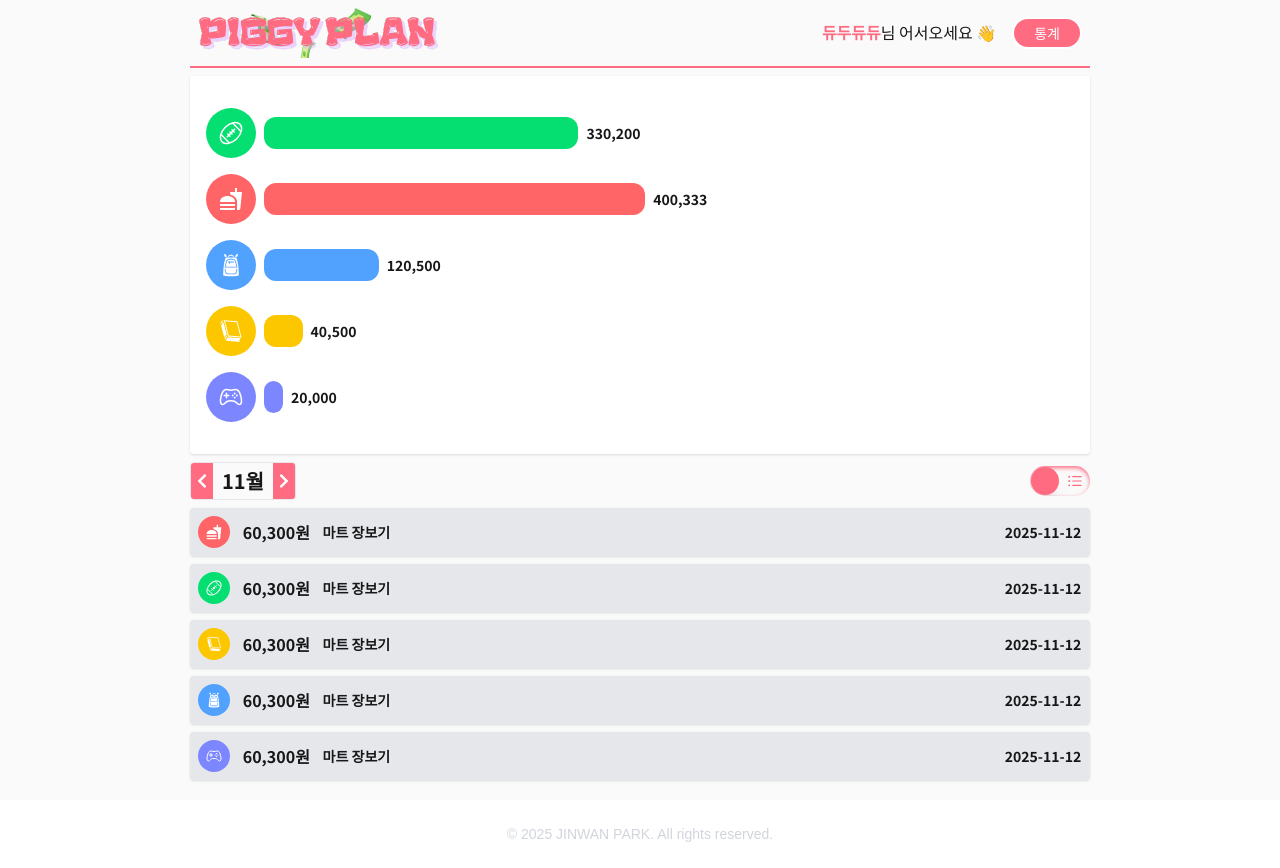
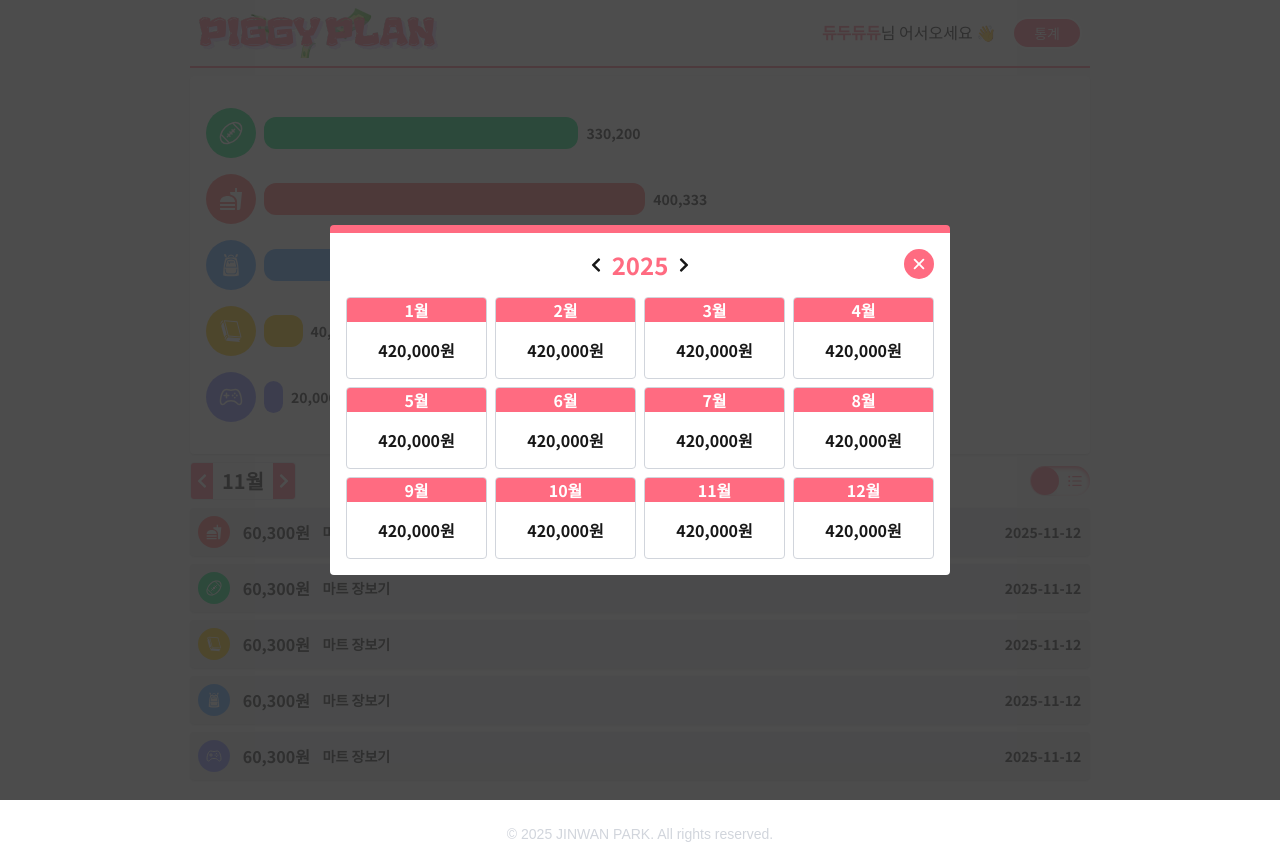
Before and after one commit to JinWan0823/piggy-plan, a Next.js app: page / in a window 1280 px wide. Both pictures are taken after a click on the button "통계". Built offline with nearby package versions, Linux system fonts and the light colour scheme.

Commit message:
💄 월간 총 금액 레이아웃 제작

```diff
--- a/app/_components/common/Calendar.tsx
+++ b/app/_components/common/Calendar.tsx
@@ -32,7 +32,7 @@ export default function Calendar({
             <li
               key={idx}
               className={`border border-gray-200 relative p-1 ${
-                day ? "bg-white" : "bg-[#fbfbfb]"
+                day ? "bg-white shadow-xl" : "bg-[#fbfbfb]"
               }`}
             >
               {day && (
--- a/app/_components/common/MainWrap.tsx
+++ b/app/_components/common/MainWrap.tsx
@@ -13,6 +13,15 @@ export default function MainWrap() {
   const [todayDate, setTodayDate] = useState(today.getDate());
 
   const [menu, setMenu] = useState(false);
+
+  //api연동 후 state로 변경
+  const totalMoney = [
+    { menu: "취미", money: 330200 },
+    { menu: "식비", money: 400333 },
+    { menu: "여행", money: 120500 },
+    { menu: "문화", money: 40500 },
+    { menu: "기타", money: 20000 },
+  ];
 
   const handlePrevMonth = () => {
     if (nowMonth <= 1) return;
@@ -30,7 +39,7 @@ export default function MainWrap() {
 
   return (
     <>
-      <MoneyTable />
+      <MoneyTable totalMoney={totalMoney} />
       <div className="flex items-center justify-between my-2">
         <div className="flex items-stratch rounded overflow-hidden border-1 border-gray-200">
           <button
--- a/app/_components/common/MoneyTable.tsx
+++ b/app/_components/common/MoneyTable.tsx
@@ -1,20 +1,17 @@
+import { TotalMoneyTypes } from "@/app/_types/moneyPlanTypes";
 import ProgressBar from "./ProgressBar";
 
-export default function MoneyTable() {
-  const arr = [
-    { menu: "취미", money: 330200 },
-    { menu: "식비", money: 400333 },
-    { menu: "여행", money: 120500 },
-    { menu: "문화", money: 40500 },
-    { menu: "기타", money: 20000 },
-  ];
+interface totalMoneyProps {
+  totalMoney: TotalMoneyTypes[];
+}
 
-  const total = arr.reduce((acc, cur) => acc + cur.money, 0);
+export default function MoneyTable({ totalMoney }: totalMoneyProps) {
+  const total = totalMoney.reduce((acc, cur) => acc + cur.money, 0);
 
   return (
     <div className="rounded bg-white p-4 py-8 mt-2 shadow-sm">
       <ul className="flex flex-col gap-4">
-        {arr.map((item, idx) => {
+        {totalMoney.map((item, idx) => {
           const percent = (item.money / total) * 100;
           return (
             <ProgressBar
--- /dev/null
+++ b/app/_components/common/MonthlyTotal.tsx
@@ -0,0 +1,55 @@
+"use client";
+import React, { SetStateAction, useEffect, useState } from "react";
+import { FaChevronLeft, FaChevronRight } from "react-icons/fa";
+import { IoClose } from "react-icons/io5";
+
+export default function MonthlyTotal({
+  setModal,
+}: {
+  setModal: React.Dispatch<SetStateAction<boolean>>;
+}) {
+  const [nowYear, setNowYear] = useState(new Date().getFullYear());
+
+  useEffect(() => {}, [nowYear]);
+
+  const arr = Array.from({ length: 12 });
+
+  return (
+    <div className="fixed inset-0 min-w-screen min-h-screen bg-[#333333de] z-999 flex items-center justify-center">
+      <div className="bg-white w-[95%] max-w-[620px] border-t-8 border-[#ff6b81] rounded p-4 relative">
+        <div className="flex items-center justify-center gap-2">
+          <button className="">
+            <FaChevronLeft />
+          </button>
+          <span className="text-2xl font-bold text-[#ff6b81]">{nowYear}</span>
+          <button className="">
+            <FaChevronRight />
+          </button>
+        </div>
+        <ul className="grid grid-cols-4 gap-2 mt-4">
+          {arr.map((_, idx) => (
+            <li
+              key={idx}
+              className="border-1 border-gray-300 rounded overflow-hidden"
+            >
+              <div className="text-center bg-[#ff6b81] text-white font-bold">
+                {idx + 1}월
+              </div>
+              <p className="text-center font-bold py-4">
+                <span>420,000</span>원
+              </p>
+            </li>
+          ))}
+        </ul>
+        <button
+          onClick={() => setModal(false)}
+          className="absolute right-4 top-4 w-[30px] h-[30px]
+        bg-[#ff6b81] text-white text-xl rounded-full
+        flex items-center justify-center"
+        >
+          <IoClose />
+        </button>
+      </div>
+    </div>
+  );
+}
--- /dev/null
+++ b/app/_components/pages/MainPage.tsx
@@ -0,0 +1,32 @@
+"use client";
+import { useState } from "react";
+import Logo from "../common/Logo";
+import MainWrap from "../common/MainWrap";
+import MonthlyTotal from "../common/MonthlyTotal";
+
+export default function MainPage() {
+  const [modal, setModal] = useState(false);
+  return (
+    <>
+      <div className="w-[900px] mx-auto">
+        <header className="p-2 flex items-center justify-between border-b-2 border-[#ff6b81]">
+          <div className="w-[240px]">
+            <Logo />
+          </div>
+          <p className="">
+            <span className="font-bold text-[#ff6b81]">듀두듀듀</span>님
+            어서오세요 👋
+            <button
+              onClick={() => setModal(true)}
+              className="bg-[#ff6b81] text-sm text-white p-1 px-5 rounded-full border-2 border-white ml-4"
+            >
+              통계
+            </button>
+          </p>
+        </header>
+        {modal && <MonthlyTotal setModal={setModal} />}
+        <MainWrap />
+      </div>
+    </>
+  );
+}
--- a/app/_types/moneyPlanTypes.ts
+++ b/app/_types/moneyPlanTypes.ts
@@ -4,3 +4,8 @@ export interface MenuTypes {
   icon: JSX.Element;
   color: string;
 }
+
+export interface TotalMoneyTypes {
+  menu: string;
+  money: number;
+}
--- a/app/page.tsx
+++ b/app/page.tsx
@@ -1,24 +1,8 @@
-import Logo from "./_components/common/Logo";
-import MainWrap from "./_components/common/MainWrap";
+import MainPage from "./_components/pages/MainPage";
 export default function Home() {
   return (
     <div className="min-h-screen bg-zinc-50 font-sans dark:bg-black">
-      <div className="w-[900px] mx-auto">
-        <header className="p-2 flex items-center justify-between border-b-2 border-[#ff6b81]">
-          <div className="w-[240px]">
-            <Logo />
-          </div>
-          <p className="">
-            <span className="font-bold text-[#ff6b81]">듀두듀듀</span>님
-            어서오세요 👋
-            <button className="bg-[#ff6b81] text-sm text-white p-1 px-5 rounded-full border-2 border-white ml-4">
-              통계
-            </button>
-          </p>
-        </header>
-
-        <MainWrap />
-      </div>
+      <MainPage />
     </div>
   );
 }
```
